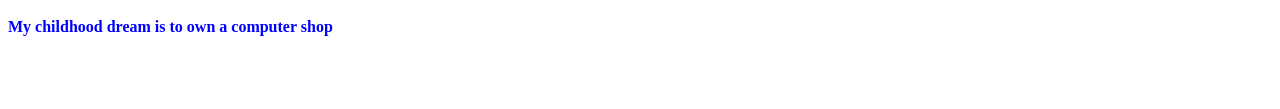
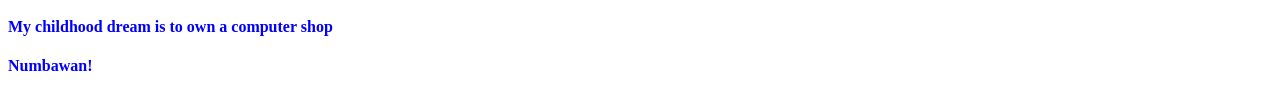
Before and after one commit to cvpua/CMSC100Exer1, a plain HTML site: page index.html in a window 1280 px wide. Shown: the part 293-402 px from the top of the page. Drawn offline with Linux system fonts and the light colour scheme.

Commit message:
Update html

```diff
--- a/index.html
+++ b/index.html
@@ -18,6 +18,8 @@
 
 <h4> Playing badminton and watching random youtube vids </h4>
 <h4> My childhood dream is to own a computer shop </h4>
+<h4> Numbawan! </h4>
+
 
 	</body>
 </html>
```
